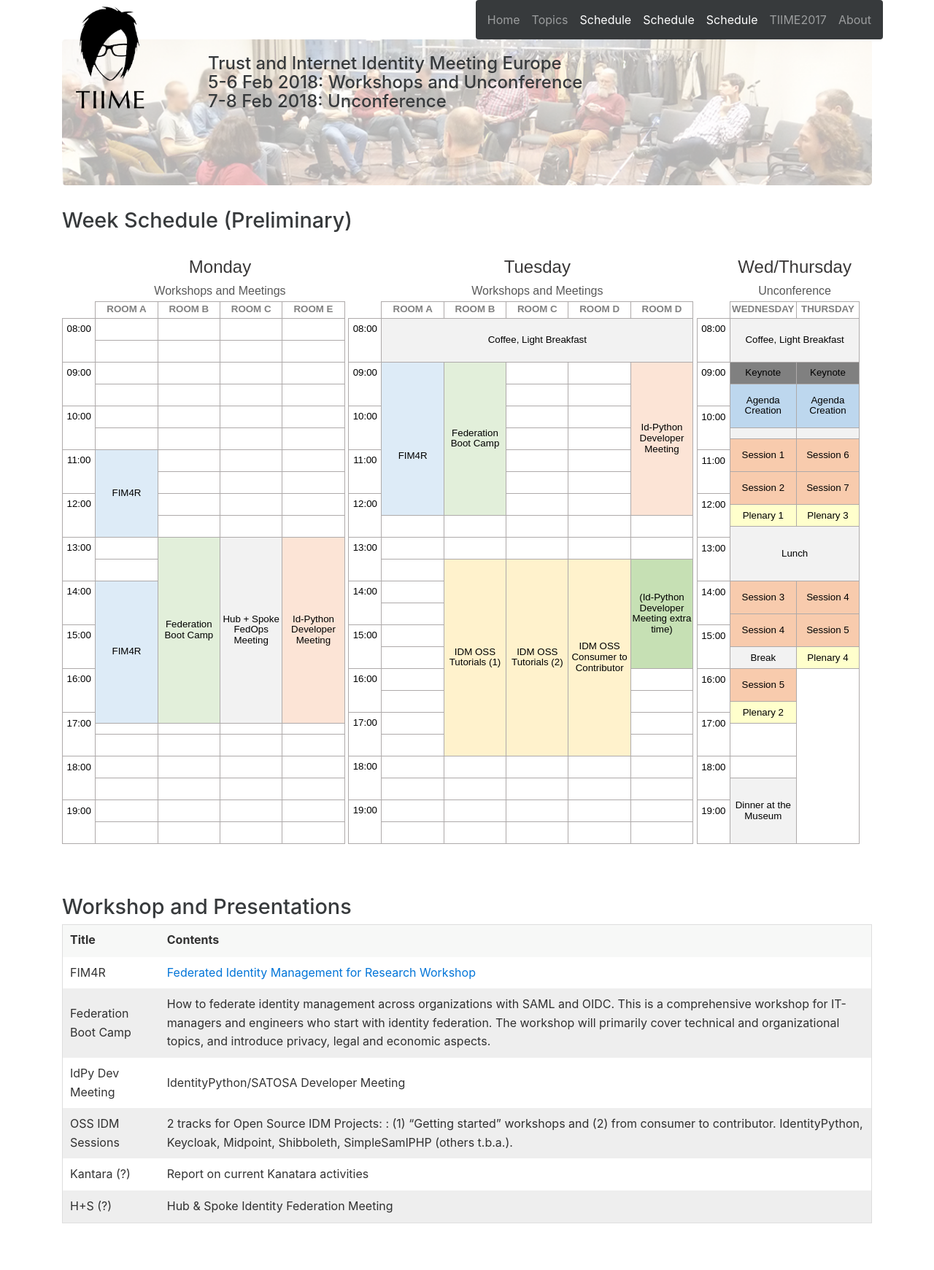
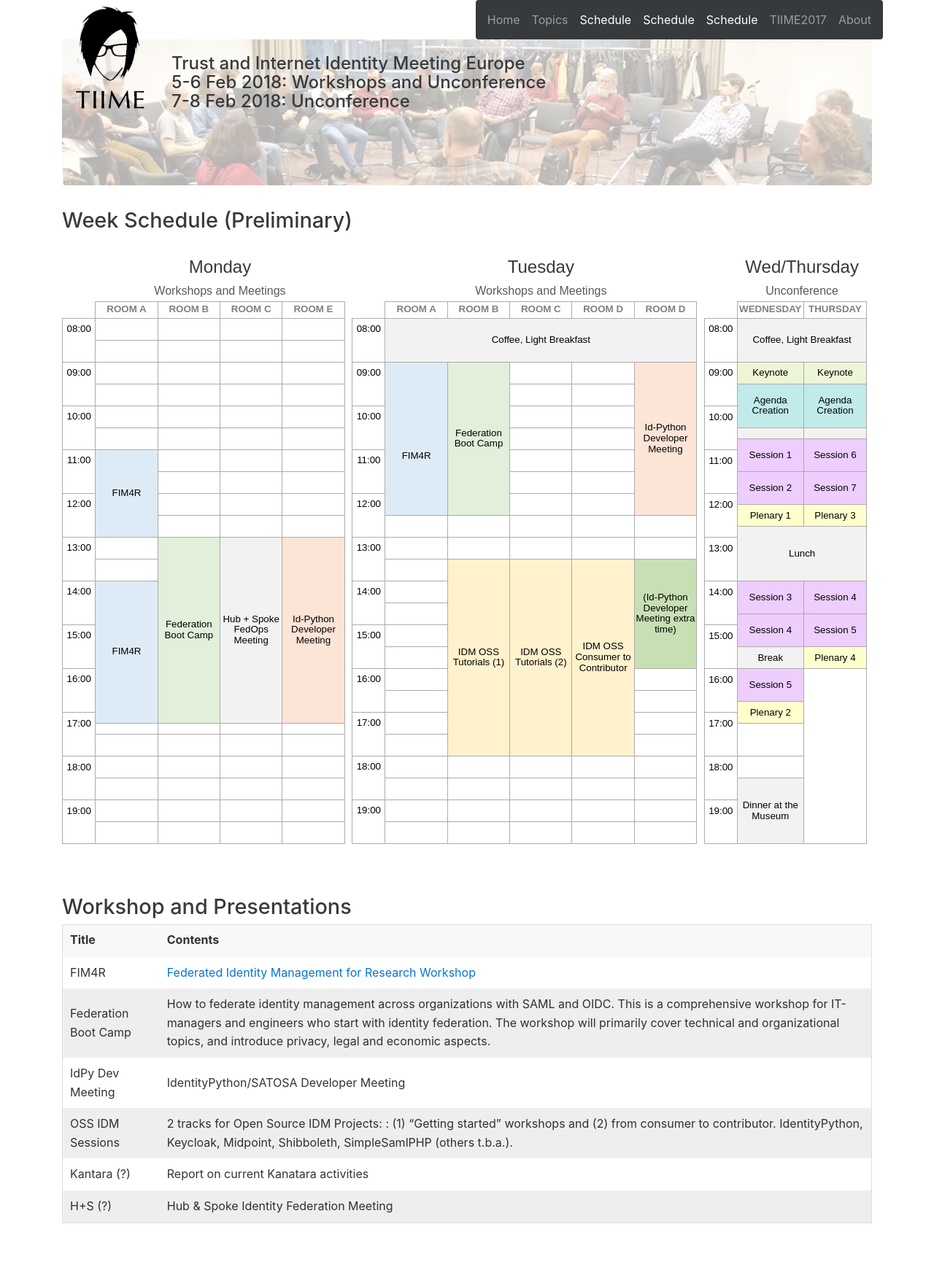
Before and after one commit to razvancuceu/TiimeworkshopEu, a Jekyll site: the page built from schedule.md, in a window 1280 px wide. Shown: the whole page at 73% size. Built offline with Jekyll 4.4.1, drawn with Linux system fonts in a browser that asks for light colours.

Commit message:
table margins and header align

```diff
--- a/_includes/wedthurs-table.html
+++ b/_includes/wedthurs-table.html
@@ -36,15 +36,15 @@
     <br>
     <br>
     </td>
-  <td rowspan="2" class="xl80" width="91" style="border-top:none;width:68pt">Keynote</td>
-  <td rowspan="2" class="xl80" width="86" style="border-top:none;width:65pt">Keynote</td>
+  <td rowspan="2" class="xl116" width="91" style="border-top:none;width:68pt">Keynote</td>
+  <td rowspan="2" class="xl116" width="86" style="border-top:none;width:65pt">Keynote</td>
  </tr>
  <tr height="15" style="mso-height-source:userset;height:11.25pt">
  </tr>
  <tr height="15" style="mso-height-source:userset;height:11.25pt">
-  <td rowspan="4" height="60" class="xl82" width="91" style="height:45.0pt;border-top:
+  <td rowspan="4" height="60" class="xl114" width="91" style="height:45.0pt;border-top:
   none;width:68pt">Agenda Creation</td>
-  <td rowspan="4" class="xl82" width="86" style="border-top:none;width:65pt">Agenda
+  <td rowspan="4" class="xl114" width="86" style="border-top:none;width:65pt">Agenda
   Creation</td>
  </tr>
  <tr height="15" style="mso-height-source:userset;height:11.25pt">
@@ -64,9 +64,9 @@
   <td class="xl84" width="86" style="border-top:none;border-left:none;width:65pt">&nbsp;</td>
  </tr>
  <tr height="15" style="mso-height-source:userset;height:11.25pt">
-  <td rowspan="3" height="45" class="xl85" width="91" style="height:33.75pt;border-top:
-  none;width:68pt">Session 1</td>
-  <td rowspan="3" class="xl85" width="86" style="border-top:none;width:65pt">Session
+  <td rowspan="3" height="45" class="xl112" width="91" style="height:33.75pt;
+  border-top:none;width:68pt">Session 1</td>
+  <td rowspan="3" class="xl112" width="86" style="border-top:none;width:65pt">Session
   6</td>
  </tr>
  <tr height="15" style="mso-height-source:userset;height:11.25pt">
@@ -79,9 +79,9 @@
  <tr height="15" style="mso-height-source:userset;height:11.25pt">
  </tr>
  <tr height="15" style="mso-height-source:userset;height:11.25pt">
-  <td rowspan="3" height="45" class="xl85" width="91" style="height:33.75pt;border-top:
-  none;width:68pt">Session 2</td>
-  <td rowspan="3" class="xl85" width="86" style="border-top:none;width:65pt">Session
+  <td rowspan="3" height="45" class="xl112" width="91" style="height:33.75pt;
+  border-top:none;width:68pt">Session 2</td>
+  <td rowspan="3" class="xl112" width="86" style="border-top:none;width:65pt">Session
   7</td>
  </tr>
  <tr height="15" style="mso-height-source:userset;height:11.25pt">
@@ -124,9 +124,9 @@
     <br>
     <br>
     </td>
-  <td rowspan="3" class="xl85" width="91" style="border-top:none;width:68pt">Session
+  <td rowspan="3" class="xl112" width="91" style="border-top:none;width:68pt">Session
   3</td>
-  <td rowspan="3" class="xl85" width="86" style="border-top:none;width:65pt">Session
+  <td rowspan="3" class="xl112" width="86" style="border-top:none;width:65pt">Session
   4</td>
  </tr>
  <tr height="15" style="mso-height-source:userset;height:11.25pt">
@@ -134,9 +134,9 @@
  <tr height="15" style="mso-height-source:userset;height:11.25pt">
  </tr>
  <tr height="15" style="mso-height-source:userset;height:11.25pt">
-  <td rowspan="3" height="45" class="xl85" width="91" style="height:33.75pt;border-top:
-  none;width:68pt">Session 4</td>
-  <td rowspan="3" class="xl85" width="86" style="border-top:none;width:65pt">Session
+  <td rowspan="3" height="45" class="xl112" width="91" style="height:33.75pt;
+  border-top:none;width:68pt">Session 4</td>
+  <td rowspan="3" class="xl112" width="86" style="border-top:none;width:65pt">Session
   5</td>
  </tr>
  <tr height="15" style="mso-height-source:userset;height:11.25pt">
@@ -162,7 +162,7 @@
     <br>
     <br>
     </td>
-  <td rowspan="3" class="xl85" width="91" style="border-top:none;width:68pt">Session
+  <td rowspan="3" class="xl112" width="91" style="border-top:none;width:68pt">Session
   5</td>
   <td rowspan="16" class="xl98" width="86" style="border-top:none;width:65pt">&nbsp;</td>
  </tr>
--- a/_sass/_exceltable.scss
+++ b/_sass/_exceltable.scss
@@ -626,3 +626,72 @@ td
 	background:white;
 	mso-pattern:black none;
 	white-space:normal;}
+.xl112
+	{mso-style-parent:style0;
+	font-size:10.0pt;
+	font-family:Arial, sans-serif;
+	mso-font-charset:0;
+	mso-number-format:"\@";
+	text-align:center;
+	vertical-align:middle;
+	border:.5pt solid #AEAAAA;
+	background:#EDCEFE;
+	mso-pattern:black none;
+	white-space:normal;}
+.xl113
+	{mso-style-parent:style0;
+	font-size:10.0pt;
+	font-family:Arial, sans-serif;
+	mso-font-charset:0;
+	text-align:left;
+	vertical-align:top;
+	border:.5pt solid #AEAAAA;
+	background:#EDCEFE;
+	mso-pattern:black none;
+	white-space:normal;}
+.xl114
+	{mso-style-parent:style0;
+	font-size:10.0pt;
+	font-family:Arial, sans-serif;
+	mso-font-charset:0;
+	mso-number-format:"\@";
+	text-align:center;
+	vertical-align:middle;
+	border:.5pt solid #AEAAAA;
+	background:#C1EAEB;
+	mso-pattern:black none;
+	white-space:normal;}
+.xl115
+	{mso-style-parent:style0;
+	font-size:10.0pt;
+	font-family:Arial, sans-serif;
+	mso-font-charset:0;
+	text-align:left;
+	vertical-align:top;
+	border:.5pt solid #AEAAAA;
+	background:#C1EAEB;
+	mso-pattern:black none;
+	white-space:normal;}
+.xl116
+	{mso-style-parent:style0;
+	font-size:10.0pt;
+	font-family:Arial, sans-serif;
+	mso-font-charset:0;
+	mso-number-format:"\@";
+	text-align:center;
+	vertical-align:middle;
+	border:.5pt solid #AEAAAA;
+	background:#EEF5D7;
+	mso-pattern:black none;
+	white-space:normal;}
+.xl117
+	{mso-style-parent:style0;
+	font-size:10.0pt;
+	font-family:Arial, sans-serif;
+	mso-font-charset:0;
+	text-align:left;
+	vertical-align:top;
+	border:.5pt solid #AEAAAA;
+	background:#EEF5D7;
+	mso-pattern:black none;
+	white-space:normal;}
--- a/css/main.scss
+++ b/css/main.scss
@@ -42,8 +42,23 @@ $plenary: #ff927f;
 }
 .jumbotron-description {
     padding-top: 20px;
+    margin-left: -50px;
     h2{
         font-size: 1.5rem;
+    }
+
+}
+@media(max-width: 1199px){
+    .jumbotron-description{
+        margin-left: 0 !important;
+    }
+}
+@media(max-width: 992px){
+    .jumbotron-description{
+        padding-top: 12px;
+        h2 {
+        font-size: 1.2rem;
+      }
     }
 }
 @media(max-width: 767px){
@@ -55,14 +70,7 @@ $plenary: #ff927f;
   }
 
 }
-@media(max-width: 992px){
-    .jumbotron-description{
-        padding-top: 12px;
-        h2 {
-        font-size: 1.2rem;
-      }
-    }
-}
+
 
 .about-profile-picture {
   margin: 15px;
@@ -190,6 +198,9 @@ img {
         display: inline-block;
         vertical-align: top;
     }
+    .tuesday-table{
+        margin: 0 5px;
+    }
     table{
         border: 0;
         tr{
```
Also changed, not shown: 3 other files.
